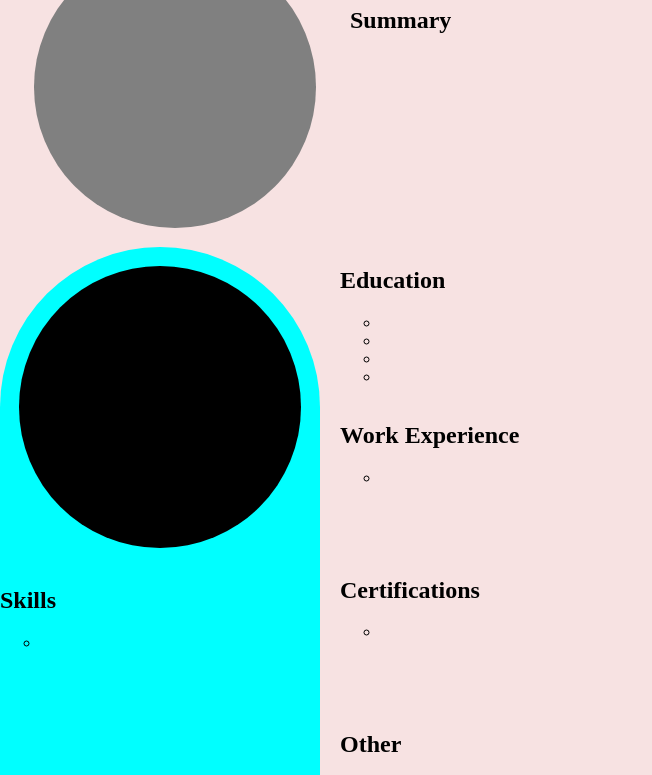
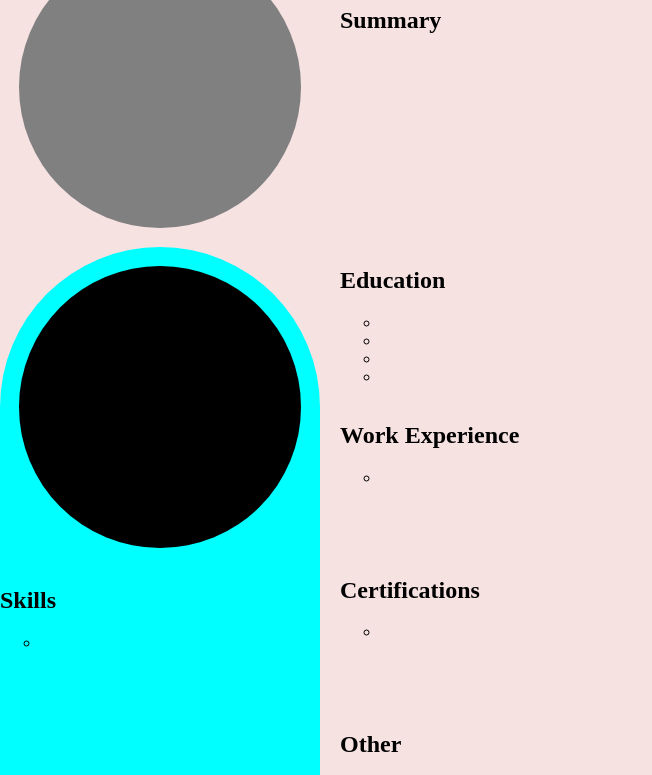
Before and after one commit to hrazan/my-HTML-resume, a plain HTML site: page index.html in a window 1280 px wide. Shown: the part 73-848 px from the top of the page, without its empty margins (0-652 px from the left). Drawn offline with Linux system fonts and the light colour scheme.

Commit message:
Add files via upload

```diff
--- a/index.html
+++ b/index.html
@@ -8,7 +8,7 @@
   </head>
   <body>
     <div class="main">
-      <div class="box head">
+      <div class="head">
         <div id="photo">
           <div id="photo_1"></div>
         </div>
```
